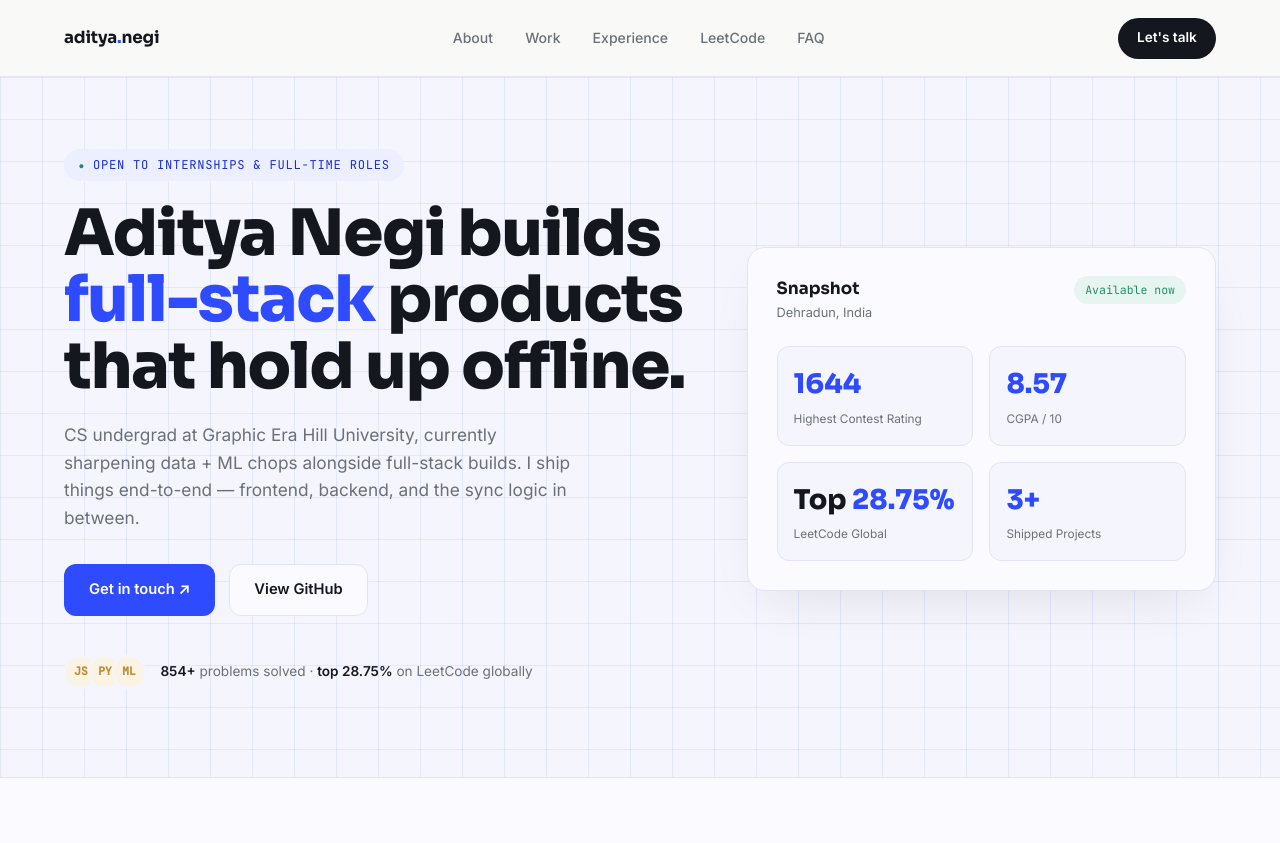
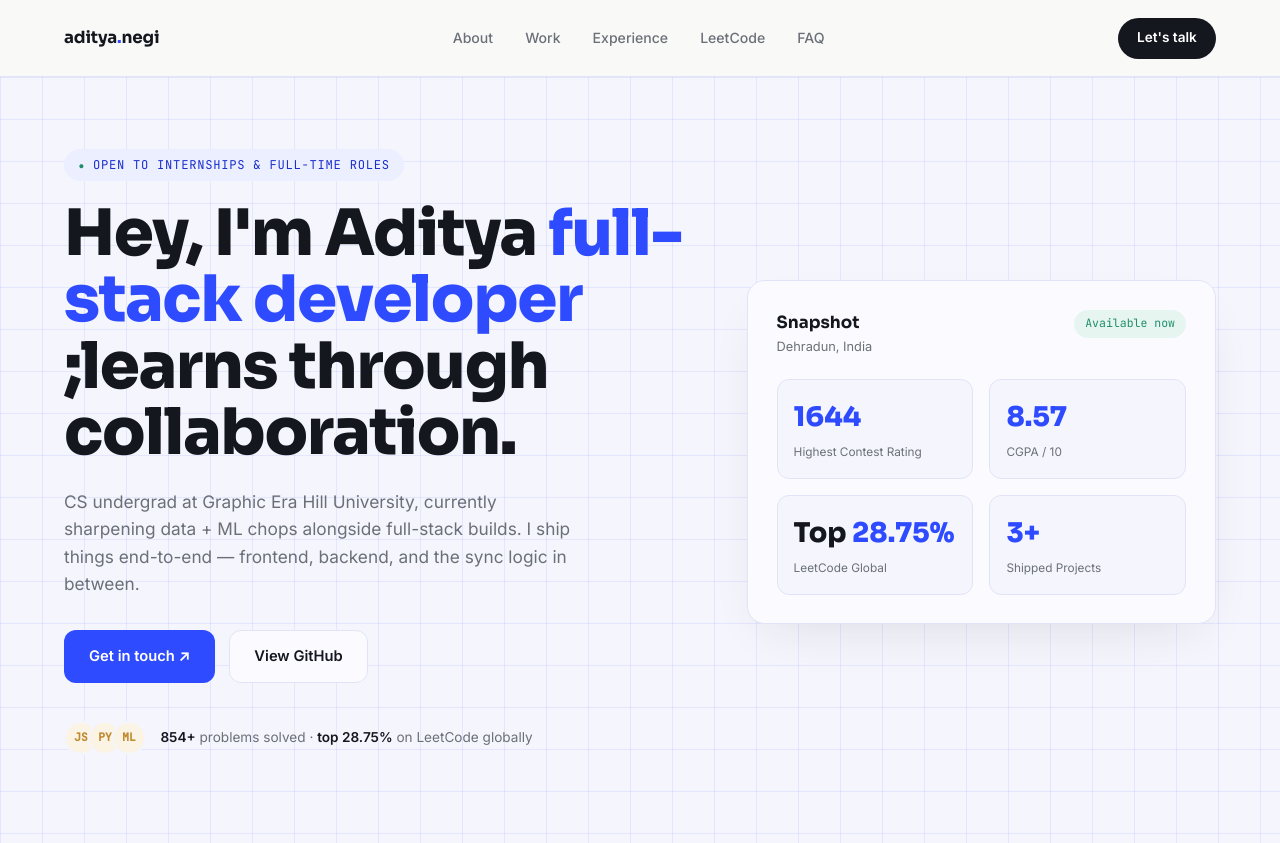
Before and after one commit to adinegi8273/AdityaNegi.github.io, a plain HTML site: page index.html in a window 1280 px wide. Shown: the top 843 px of the page. Drawn offline with Linux system fonts and the light colour scheme.

Commit message:
a little change

```diff
--- a/index.html
+++ b/index.html
@@ -293,7 +293,7 @@
   <div class="hero-grid-bg"></div>
   <div class="hero-text-col">
     <span class="eyebrow">Open to internships & full-time roles</span>
-    <h1 class="hero-name">Aditya Negi builds <em>full-stack</em> products that hold up offline.</h1>
+    <h1 class="hero-name">Hey, I'm Aditya <em>full-stack developer</em> ;learns through collaboration.</h1>
     <p class="hero-desc">CS undergrad at Graphic Era Hill University, currently sharpening data + ML chops alongside full-stack builds. I ship things end-to-end — frontend, backend, and the sync logic in between.</p>
     <div class="hero-cta">
       <a href="mailto:adityanegi804@gmail.com" class="btn btn-primary">Get in touch ↗</a>
```
